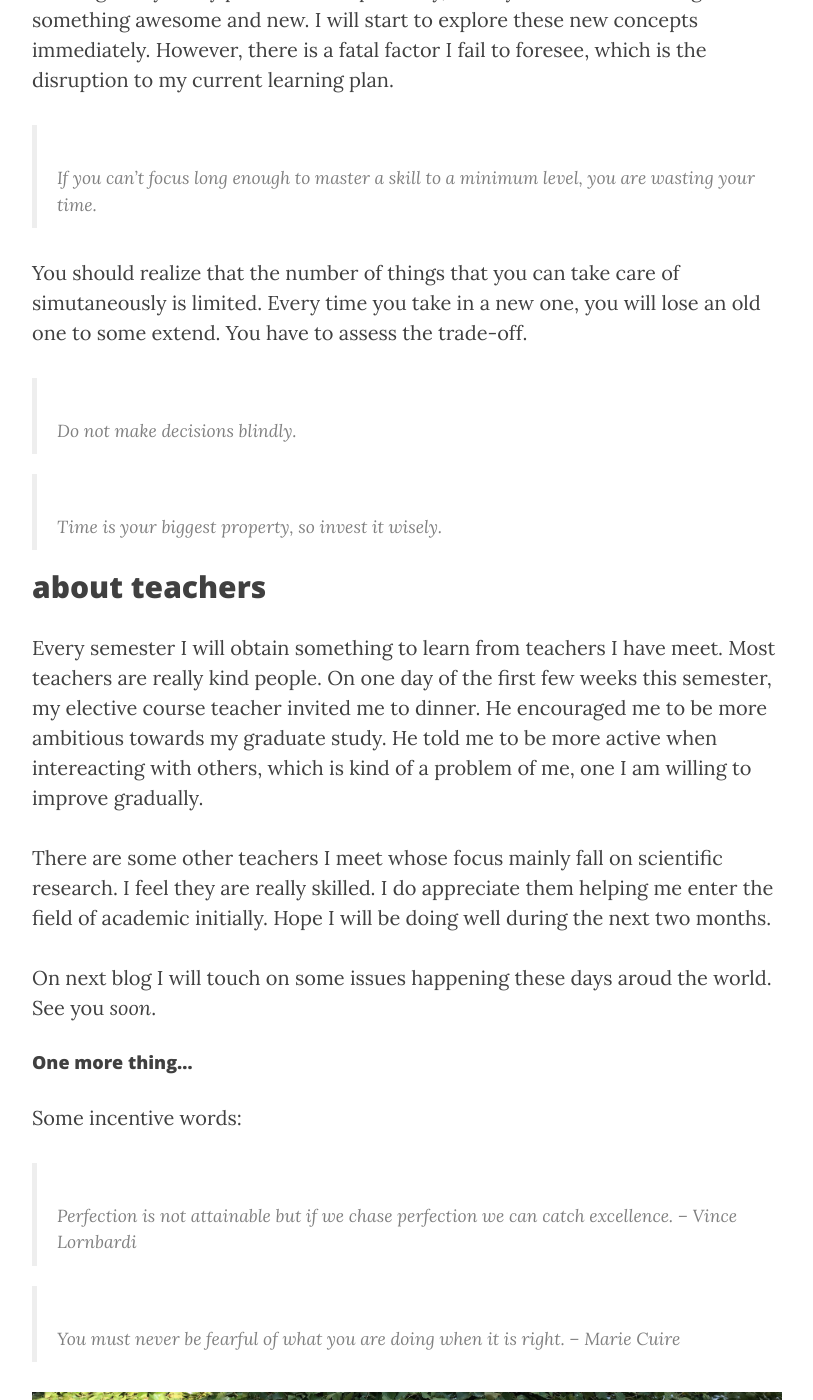
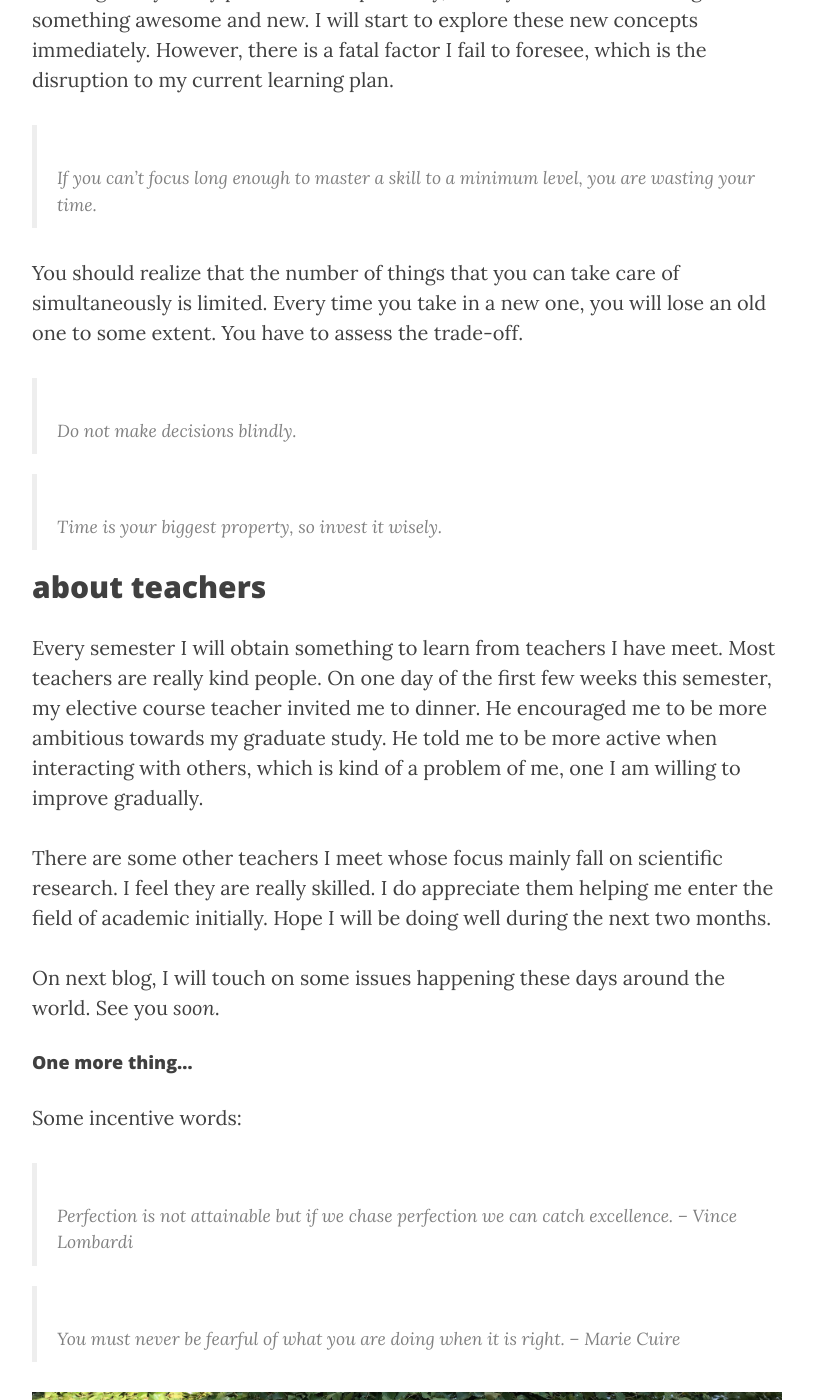
Before and after one commit to HRLTY/hrlty.github.io, a Jekyll site: the page built from _posts/2015-12-05-So-Long.md, in a window 1280 px wide and 1400 px high, scrolled down 1458 px. Shown: the whole window, without its empty margins (233-1046 px from the left). Built offline with Jekyll 4.4.1, drawn with Linux system fonts in a browser that asks for light colours; nearby versions of some CDN libraries; comment, search, counter and statistics services are not loaded; some of the changed text lies outside the part shown.

Commit message:
"type removed"

```diff
--- a/_posts/2015-12-05-So-Long.md
+++ b/_posts/2015-12-05-So-Long.md
@@ -47,8 +47,8 @@ disruption to my current learning plan.
 > you are wasting your time.
 
 You should realize that the number of things that you can take care
-of simutaneously is limited. Every time you take in a new one, you will
-lose an old one to some extend. You have to assess the trade-off.
+of simultaneously is limited. Every time you take in a new one, you will
+lose an old one to some extent. You have to assess the trade-off.
 
 > Do not make decisions blindly.
 
@@ -59,7 +59,7 @@ Every semester I will obtain something to learn from teachers I have
 meet. Most teachers are really kind people.
 On one day of the first few weeks this semester, my elective course teacher
 invited me to dinner. He encouraged me to be more ambitious towards my
-graduate study. He told me to be more active when intereacting
+graduate study. He told me to be more active when interacting
 with others, which is kind of a problem of me, one I am willing to
 improve gradually.
 
@@ -68,7 +68,7 @@ research. I feel they are really skilled. I do appreciate them helping me
 enter the field of academic initially. Hope I will be doing well
 during the next two months.
 
-On next blog I will touch on some issues happening these days aroud
+On next blog, I will touch on some issues happening these days around
 the world. See you *soon*.
 
 #### One more thing...
@@ -76,7 +76,7 @@ Some incentive words:
 
 > Perfection is not attainable but if we chase perfection we can catch
 > excellence.
-> 									-- Vince Lornbardi
+> 									-- Vince Lombardi
 
 > You must never be fearful of what you are doing when it is right.
 >									-- Marie Cuire
```
Also changed, not shown: other parts of _posts/2015-12-05-So-Long.md (+4 -4 lines).
